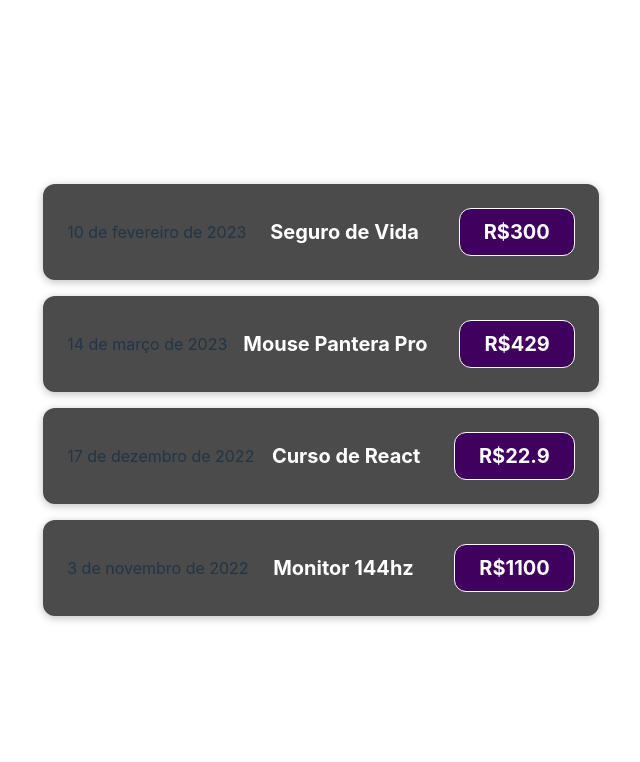
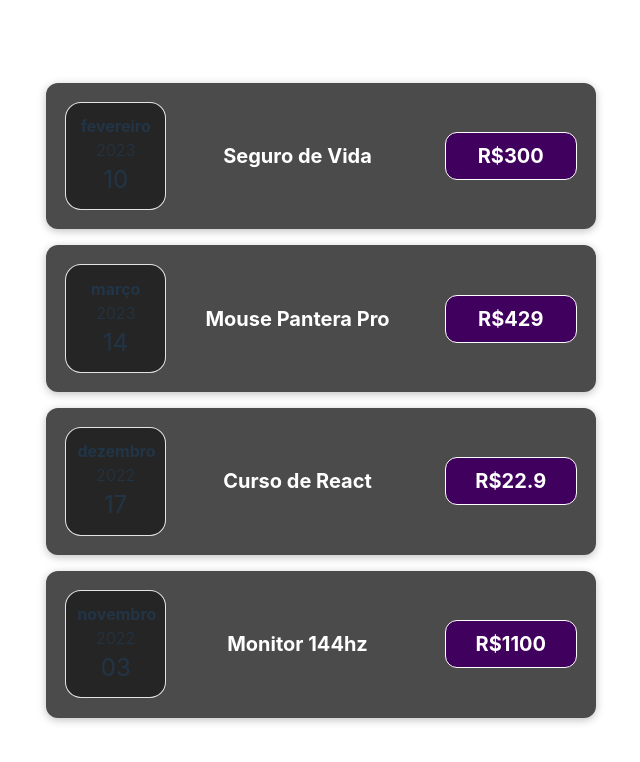
Before and after one commit to mathesukkj/expense-tracker, a React (Vite) app: page / in a window 1280 px wide. Shown: the top 762 px of the page, without its empty margins (319-959 px from the left). Built offline with nearby package versions, Linux system fonts and the light colour scheme.

Commit message:
feat: add ExpenseDate component

```diff
--- a/src/App.css
+++ b/src/App.css
@@ -2,6 +2,7 @@
     max-width: 1280px;
     margin: 0 auto;
     padding: 2rem;
+    width: 550px;
     text-align: center;
 }
 
--- /dev/null
+++ b/src/components/ExpenseDate.css
@@ -0,0 +1,21 @@
+.expense-date {
+    background-color: #262526;
+    padding: 0.7rem;
+    border-radius: 1rem;
+    width: 15%;
+    border: 1px solid #ffffffde;
+}
+
+.expense-date .month {
+    font-size: 1rem;
+    font-weight: bold;
+}
+
+.expense-date .year {
+    font-size: 1rem;
+    font-weight: 300;
+}
+
+.expense-date .day {
+    font-size: 1.5rem;
+}
--- /dev/null
+++ b/src/components/ExpenseDate.jsx
@@ -0,0 +1,15 @@
+import "./ExpenseDate.css";
+
+export default function ExpenseDate(props) {
+    const month = props.date.toLocaleString("pt-BR", { month: "long" });
+    const day = props.date.toLocaleString("pt-BR", { day: "2-digit" });
+    const year = props.date.toLocaleString("pt-BR", { year: "numeric" });
+
+    return (
+        <div className="expense-date">
+            <div className="month">{month}</div>
+            <div className="year">{year}</div>
+            <div className="day">{day}</div>
+        </div>
+    );
+}
--- a/src/components/ExpenseItem.css
+++ b/src/components/ExpenseItem.css
@@ -3,7 +3,7 @@
     justify-content: space-between;
     align-items: center;
     box-shadow: 0 2px 8px rgba(0, 0, 0, 0.25);
-    padding: 1.5rem;
+    padding: 1.2rem;
     margin: 1rem 0;
     border-radius: 12px;
     background-color: #4b4b4b;
@@ -23,6 +23,7 @@
     color: #3a3a3a;
     font-size: 1rem;
     flex: 1;
+    width: calc(30% - 1rem);
     margin: 0 1rem;
     color: white;
 }
@@ -35,6 +36,7 @@
     border: 1px solid white;
     padding: 0.5rem;
     border-radius: 12px;
+    width: 20%;
 }
 
 @media (min-width: 580px) {
--- a/src/components/ExpenseItem.jsx
+++ b/src/components/ExpenseItem.jsx
@@ -1,16 +1,11 @@
 import React from "react";
 import "./ExpenseItem.css";
+import ExpenseDate from "./ExpenseDate";
 
 export default function ExpenseItem(props) {
     return (
         <div className="expense-item">
-            <div>
-                {props.date.toLocaleString("pt-BR", {
-                    day: "numeric",
-                    month: "long",
-                    year: "numeric",
-                })}
-            </div>
+            <ExpenseDate date={props.date} />
 
             <div className="description">
                 <h2>{props.title}</h2>
```
